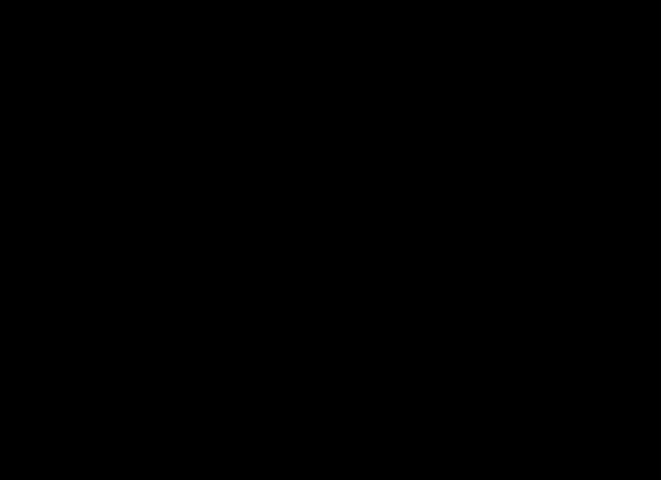
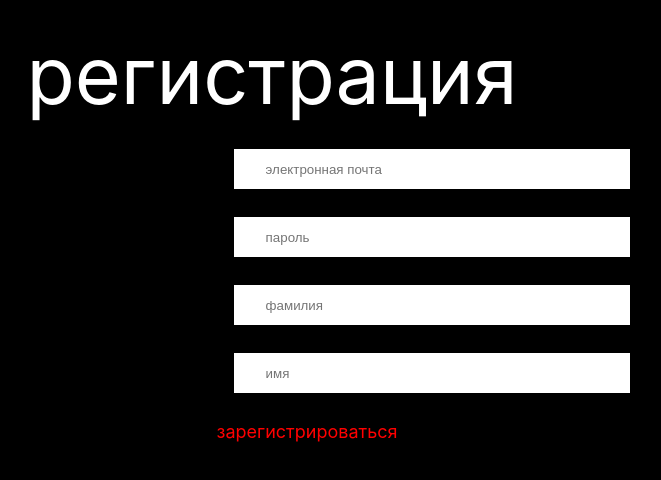
Before and after one commit to slav-mirol/store-frontend, a React (Create React App) app: page /registration in a window 1280 px wide. Before the commit this address had no page. Shown: the part 144-624 px from the top of the page, without its empty margins (368-1029 px from the left). Built offline with nearby package versions, Linux system fonts and the light colour scheme; the HTML template or start-up script is replaced by a standard one.

Commit message:
сверстан экран регистрации + добавлены переходы между экранами main-login-registration

```diff
--- a/src/App.jsx
+++ b/src/App.jsx
@@ -2,12 +2,14 @@ import React from 'react';
 import {Route, Routes} from "react-router-dom";
 import Main from './screens/main/main';
 import Login from './screens/login/login';
+import Registration from './screens/registration/registration';
 
 const App = (props) => {
   return (
     <Routes>
       <Route path="/" element={<Main />} />
       <Route path="/login" element={<Login />} />
+      <Route path="/registration" element={<Registration />} />
     </Routes>
   );
 }
--- a/src/screens/login/login.css
+++ b/src/screens/login/login.css
@@ -7,7 +7,6 @@
 }
 
 .title_login {
-    font-family: Inter;
     font-size: 79px;
     font-weight: 400;
     line-height: 96px;
@@ -16,6 +15,12 @@
     color: white;
     margin-bottom: 26px;
     margin-top: 171px;
+    @font-face {
+        font-family: 'Inter';
+        src: local('Inter'),
+          url('../../assets/Inter-SemiBold.otf') format('truetype');
+        font-weight: bold;
+      }
 }
 
 .navigation {
--- a/src/screens/login/login.jsx
+++ b/src/screens/login/login.jsx
@@ -1,6 +1,7 @@
 import React from 'react';
 import './login.css';
 import {Link} from "react-router-dom";
+import '../../assets/Inter-SemiBold.otf';
 
 const Login = (props) => {
   return (
@@ -11,9 +12,11 @@ const Login = (props) => {
         <input className='inp_login' placeholder="электронная почта"/>
         <input className='inp_login' placeholder="пароль" />
         <div className="navigation">
-            <button className='btn_login' style={{marginRight: 165}}>
-                <p className='login_text'> войти </p>
-            </button>
+            <Link to='/'>
+                <button className='btn_login' style={{marginRight: 165}}>
+                    <p className='login_text'> войти </p>
+                </button>
+            </Link>
             <p className='login_text' style={{color: "red", marginRight: 5}}> или Вам нужна </p>
             <Link to='/registration'>
                 <button className='btn_login'>
--- /dev/null
+++ b/src/screens/registration/registration.css
@@ -0,0 +1,14 @@
+.register_navigation {
+    display: flex;
+    flex-direction: row;
+    justify-content: flex-start;
+}
+
+.inp_register{
+    height: 40px;
+    width: 26%;
+    margin-bottom: 28px;
+    margin-left: 25%;
+    padding: 0 32px;
+    border: none;
+}
--- /dev/null
+++ b/src/screens/registration/registration.jsx
@@ -0,0 +1,26 @@
+import React from 'react';
+import './registration.css';
+import {Link} from "react-router-dom";
+
+const Registration = (props) => {
+  return (
+    <div className="scr_login">
+        <p className='title_login'>
+            регистрация
+        </p>
+        <input className='inp_register' placeholder="электронная почта"/>
+        <input className='inp_register' placeholder="пароль"/>
+        <input className='inp_register' placeholder="фамилия"/>
+        <input className='inp_register' placeholder="имя"/>
+        <div className="register_navigation">
+            <Link to='/'>
+                <button className='btn_login'>
+                    <p className='login_text' style={{color: "red", marginLeft: 70}}> зарегистрироваться </p>
+                </button>
+            </Link>
+        </div>
+    </div>
+  );
+}
+
+export default Registration;
```
Also changed, not shown: src/assets/Inter-SemiBold.otf (added).
